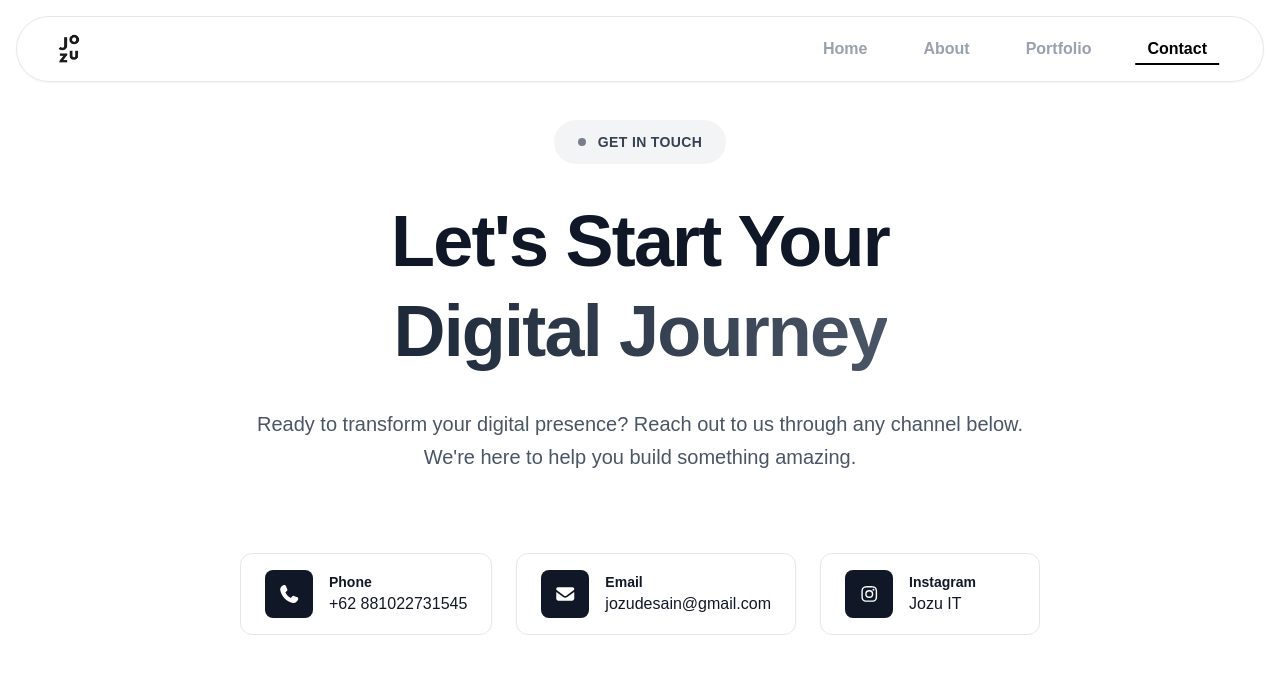
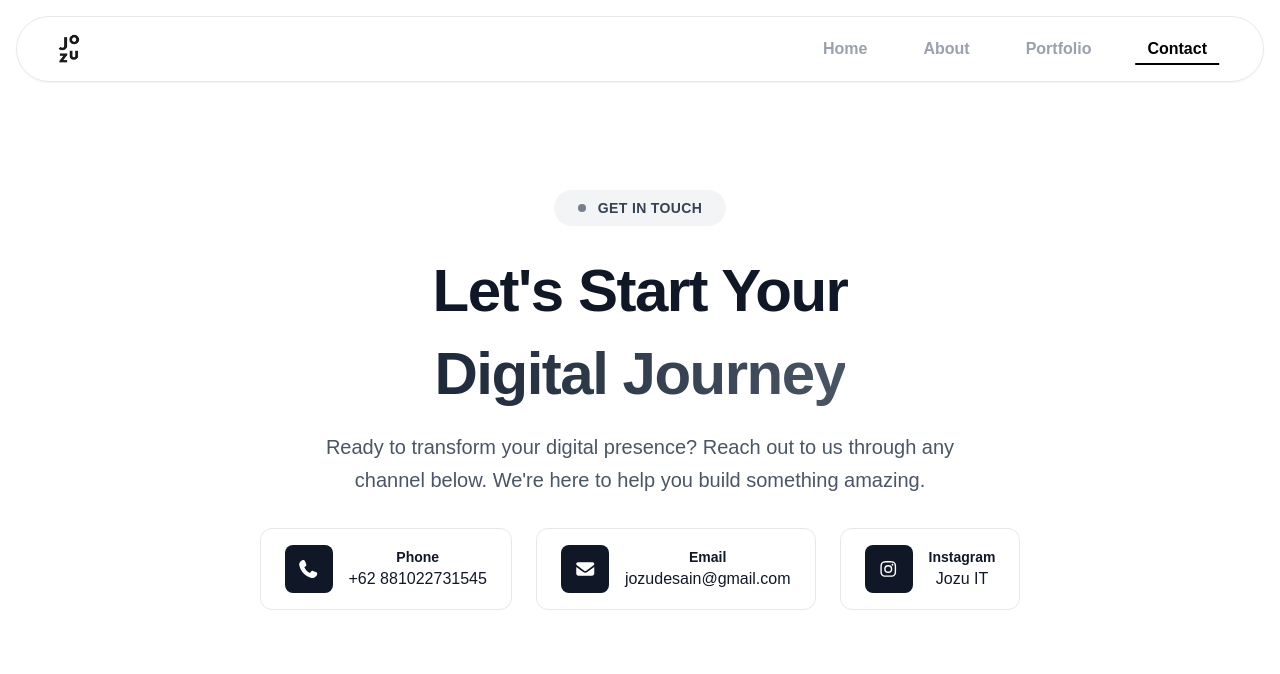
Before and after one commit to NabilaAssyifa/CP-JOZU, a Next.js app: page /contact in a window 1280 px wide. Shown: the top 674 px of the page. Built offline with nearby package versions, Linux system fonts and the light colour scheme.

Commit message:
update contact

```diff
--- a/src/app/contact/page.tsx
+++ b/src/app/contact/page.tsx
@@ -3,12 +3,7 @@ import React from "react";
 import { FontAwesomeIcon } from "@fortawesome/react-fontawesome";
 import {
   faPhone,
-  faEnvelope,
-  faShieldAlt,
-  faRocket,
-  faUsers,
-  faLightbulb,
-  faGlobe
+  faEnvelope
 } from "@fortawesome/free-solid-svg-icons";
 import { faInstagram } from "@fortawesome/free-brands-svg-icons";
 import { motion } from "framer-motion";
@@ -35,14 +30,10 @@ export default function Contact() {
     }
   ];
 
-  // Variants untuk Framer Motion
+  // Framer Motion variants
   const containerVariants = {
     hidden: {},
-    visible: {
-      transition: {
-        staggerChildren: 0.2
-      }
-    }
+    visible: { transition: { staggerChildren: 0.2 } }
   };
 
   const itemVariants = {
@@ -51,35 +42,33 @@ export default function Contact() {
   };
 
   return (
-    <div className="h-screen w-screen overflow-hidden bg-white flex flex-col">
-      <div className="max-w-7xl mx-auto">
+    <div className="h-screen w-screen overflow-hidden bg-white flex flex-col justify-center items-center">
+      <div className="max-w-4xl w-full flex flex-col items-center text-center px-4 sm:px-6">
 
         {/* Header Section */}
         <motion.div
-          className="text-center mb-20 mt-30"
           initial={{ opacity: 0, y: -30 }}
           animate={{ opacity: 1, y: 0 }}
           transition={{ duration: 0.8 }}
         >
-          <div className="inline-flex items-center gap-3 bg-gray-100 px-6 py-3 rounded-full mb-8">
+          <div className="inline-flex items-center gap-3 bg-gray-100 px-6 py-2 rounded-full mb-6">
             <div className="w-2 h-2 bg-gray-600 rounded-full animate-pulse"></div>
             <span className="text-sm font-semibold text-gray-700 tracking-wide">GET IN TOUCH</span>
           </div>
-          <h1 className="text-5xl md:text-7xl font-black text-gray-900 mb-8 tracking-tight leading-tight">
+          <h1 className="text-4xl sm:text-5xl md:text-6xl font-black text-gray-900 mb-4 tracking-tight leading-snug">
             Let's Start Your<br />
             <span className="bg-gradient-to-r from-gray-800 to-gray-600 bg-clip-text text-transparent">
               Digital Journey
             </span>
           </h1>
-          <p className="text-xl text-gray-600 max-w-3xl mx-auto leading-relaxed font-medium">
-            Ready to transform your digital presence? Reach out to us through any channel below.
-            We're here to help you build something amazing.
+          <p className="text-base sm:text-lg md:text-xl text-gray-600 max-w-2xl mx-auto leading-relaxed font-medium">
+            Ready to transform your digital presence? Reach out to us through any channel below. We're here to help you build something amazing.
           </p>
         </motion.div>
 
         {/* Contact Info Cards */}
         <motion.div
-          className="flex flex-wrap justify-center gap-6"
+          className="flex flex-wrap justify-center gap-6 mt-8"
           variants={containerVariants}
           initial="hidden"
           animate="visible"
@@ -90,7 +79,7 @@ export default function Contact() {
               href={item.action}
               target={item.action.startsWith('http') ? "_blank" : "_self"}
               rel={item.action.startsWith('http') ? "noopener noreferrer" : ""}
-              className="flex items-center gap-4 bg-white border border-gray-200 rounded-xl px-6 py-4 min-w-[220px] hover:shadow-lg transition-shadow duration-300"
+              className="flex items-center gap-4 bg-white border border-gray-200 rounded-xl px-6 py-4 min-w-[180px] hover:shadow-lg transition-shadow duration-300"
               variants={itemVariants}
             >
               <div className="w-12 h-12 bg-gray-900 rounded-lg flex items-center justify-center">
```
